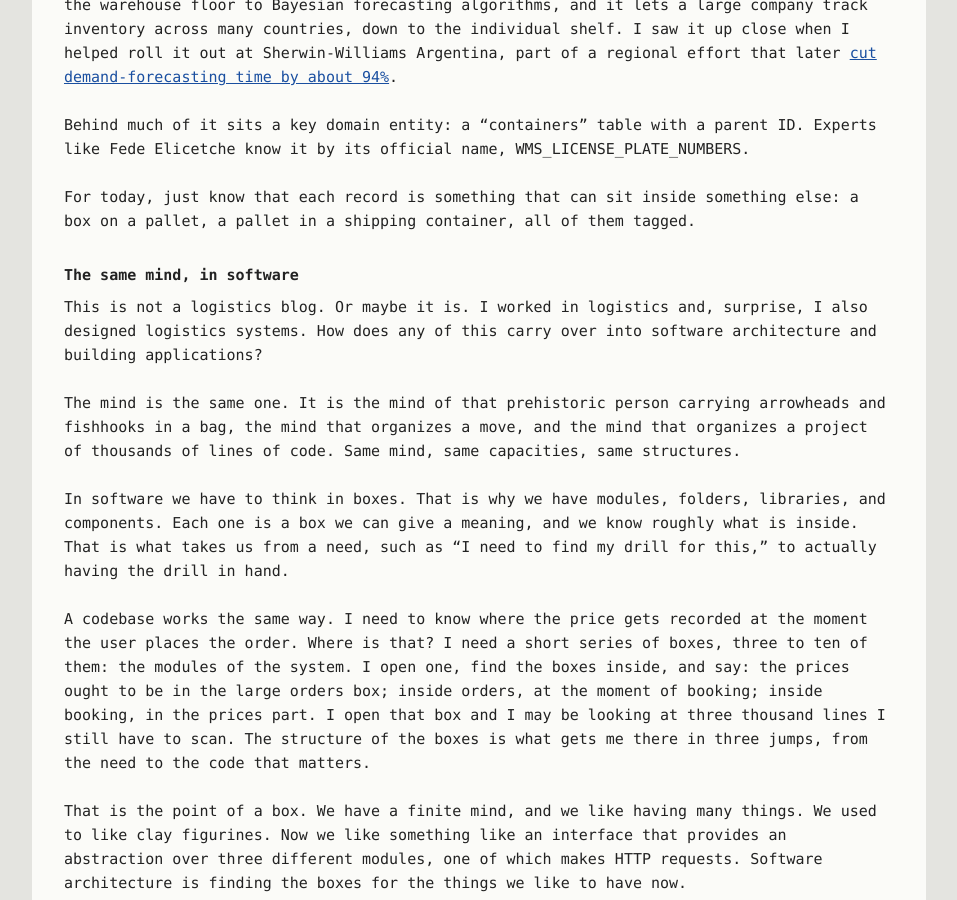
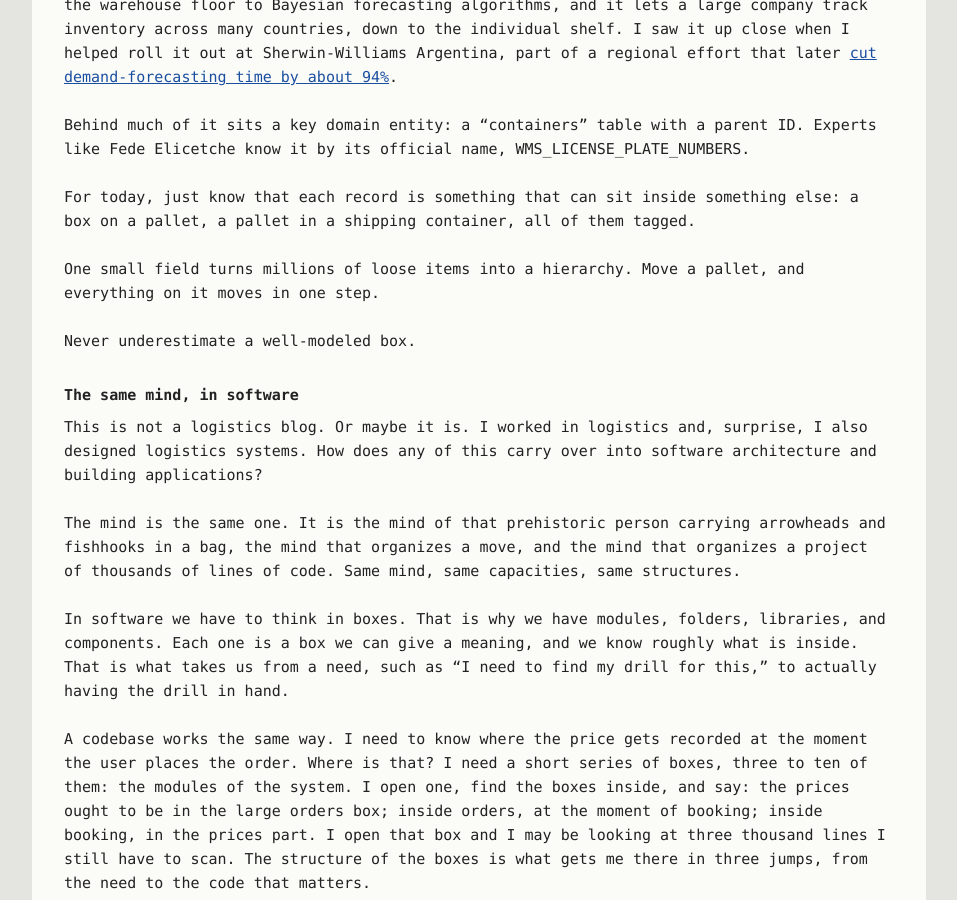
Before and after one commit to the-guish/the-dog-ate-my-typewriter, a Jekyll site: the page built from _posts/2026-11-01-my-dear-box.md, in a window 1280 px wide and 900 px high, scrolled down 1214 px. Shown: the whole window, without its empty margins (161-1118 px from the left). Built offline with Jekyll 4.4.1, drawn with Linux system fonts in a browser that asks for light colours; our own code applies the rules of GitHub Pages for plain Markdown files.

Commit message:
Close the containers passage on a well-modeled box
A parent field turns loose items into a hierarchy, so moving a pallet moves everything on it.

Co-authored-by: Luis Castro <the-guish@users.noreply.github.com>

```diff
--- a/_posts/2026-11-01-my-dear-box.md
+++ b/_posts/2026-11-01-my-dear-box.md
@@ -25,6 +25,10 @@ In a past life I was an Oracle Applications implementer, working on ERP and supp
 Behind much of it sits a key domain entity: a "containers" table with a parent ID. Experts like Fede Elicetche know it by its official name, WMS_LICENSE_PLATE_NUMBERS.
 
 For today, just know that each record is something that can sit inside something else: a box on a pallet, a pallet in a shipping container, all of them tagged.
+
+One small field turns millions of loose items into a hierarchy. Move a pallet, and everything on it moves in one step.
+
+Never underestimate a well-modeled box.
 
 ## The same mind, in software
 
```
